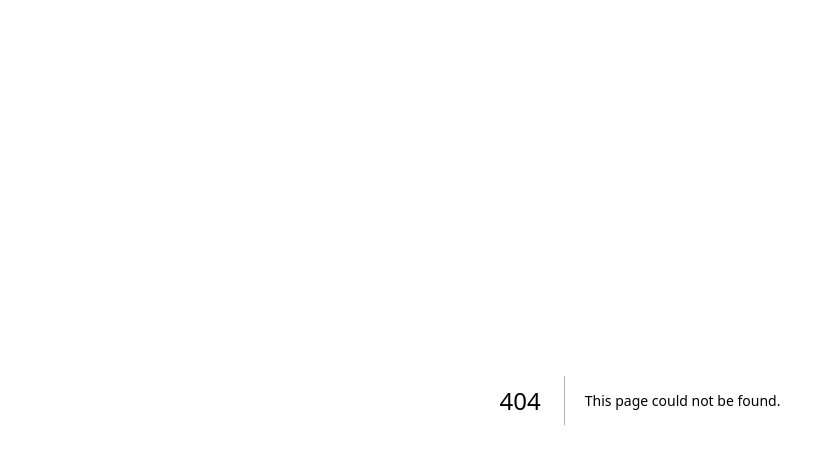
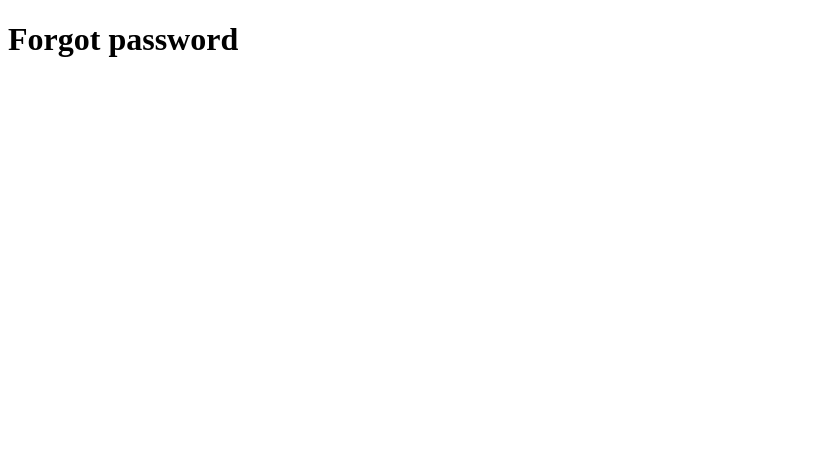
Before and after one commit to gopinav/Next.js-14-Tutorials, a Next.js app in the folder routing-demo/: page /forgot-password in a window 1280 px wide. Before the commit this address had no page. Shown: the top 464 px of the page, without its empty margins (0-835 px from the left). Built offline with nearby package versions, Linux system fonts and the light colour scheme.

Commit message:
Route groups

```diff
--- /dev/null
+++ b/routing-demo/src/app/(auth)/forgot-password/page.tsx
@@ -0,0 +1,3 @@
+export default function ForgotPassword() {
+  return <h1>Forgot password</h1>;
+}
--- /dev/null
+++ b/routing-demo/src/app/(auth)/login/page.tsx
@@ -0,0 +1,3 @@
+export default function Login() {
+  return <h1>Login</h1>;
+}
--- /dev/null
+++ b/routing-demo/src/app/(auth)/register/page.tsx
@@ -0,0 +1,3 @@
+export default function Register() {
+  return <h1>Register</h1>;
+}
```
